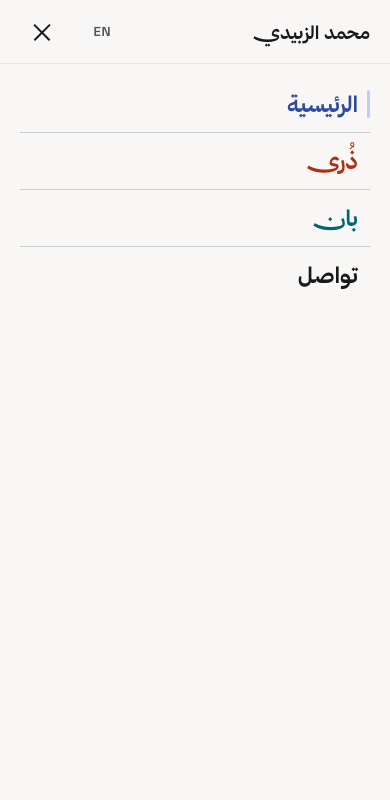
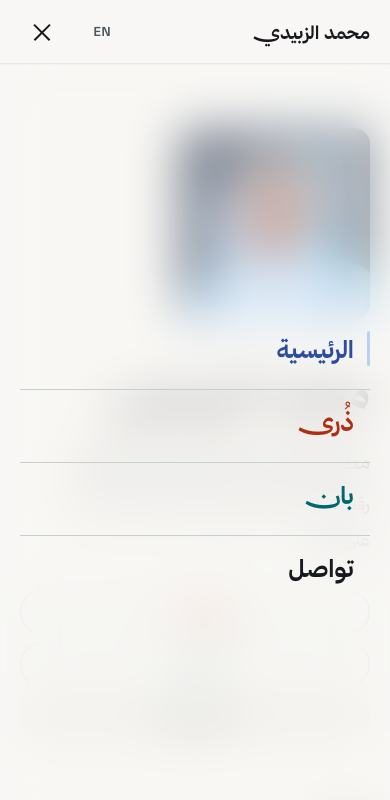
Before and after one commit to E7Aiq/MyWebb, a plain HTML site: page index.html in a window 390 px wide. Both pictures are taken after a click on the button "قائمة التنقل". Shown: the top 800 px of the page. Drawn offline with Linux system fonts and the light colour scheme.

Commit message:
Enhance mobile navigation: improve layout, add backdrop filter, and reset scroll position on open

```diff
--- a/css/responsive.css
+++ b/css/responsive.css
@@ -37,19 +37,26 @@
     z-index: 1050;
     flex-direction: column;
     align-items: stretch;
-    justify-content: flex-start;
-    gap: 0;
-    padding: var(--s-3) var(--gutter) var(--s-16);
-    background: var(--bg-canvas);
+    justify-content: center;
+    gap: var(--s-2);
+    padding: clamp(2rem, 10vh, 4.5rem) var(--gutter) var(--s-16);
+    background: color-mix(in oklab, var(--bg-canvas) 52%, transparent);
+    -webkit-backdrop-filter: saturate(180%) blur(24px);
+    backdrop-filter: saturate(180%) blur(24px);
     box-shadow: var(--shadow-2);
     transform: translateX(100%);      /* RTL: يدخل من اليمين */
     visibility: hidden;
     transition:
       transform var(--dur-mid) var(--ease-out),
       visibility var(--dur-mid) linear;
-    overflow-y: auto;
+    overflow: hidden;
   }
   .nav-links.active{ transform: translateX(0); visibility: visible; }
+
+  html.nav-open,
+  html.nav-open body{
+    overflow: hidden;
+  }
 
   /* الشريط العلوي يصير صلباً عند فتح القائمة فلا يتسرّب الهيرو من خلفه */
   .navbar:has(.nav-links.active){
@@ -66,14 +73,18 @@
   .nav-link{
     position: relative;
     justify-content: flex-start;
-    min-block-size: 3.5rem;
-    padding-inline: var(--s-3);
+    min-block-size: 4rem;
+    padding-inline: var(--s-4);
     font-family: var(--font-sans);
-    font-size: var(--t-h3);
+    font-size: clamp(1.5rem, 4.6vw, 1.75rem);
     font-weight: 700;
+    text-align: center;
     color: var(--text);
   }
   .nav-link::after{ display: none; }   /* لا خطّ سفليّ في لوح عمودي */
+
+  .nav-link.brand-dhura,
+  .nav-link.brand-ban{ color: var(--accent-text); }
 
   /* الحالة النشطة: لون اللكنة + شريط رفيع عند بداية السطر (يمين في RTL) */
   .nav-link.active{ color: var(--accent-text); }
--- a/main.js
+++ b/main.js
@@ -24,7 +24,9 @@
         const setOpen = (open) => {
             mobileToggle.classList.toggle('active', open);
             navLinks.classList.toggle('active', open);
+            document.documentElement.classList.toggle('nav-open', open);
             mobileToggle.setAttribute('aria-expanded', String(open));
+            if (open) navLinks.scrollTop = 0;
         };
         mobileToggle.setAttribute('aria-expanded', 'false');
         mobileToggle.setAttribute('aria-controls', 'navLinks');
```
